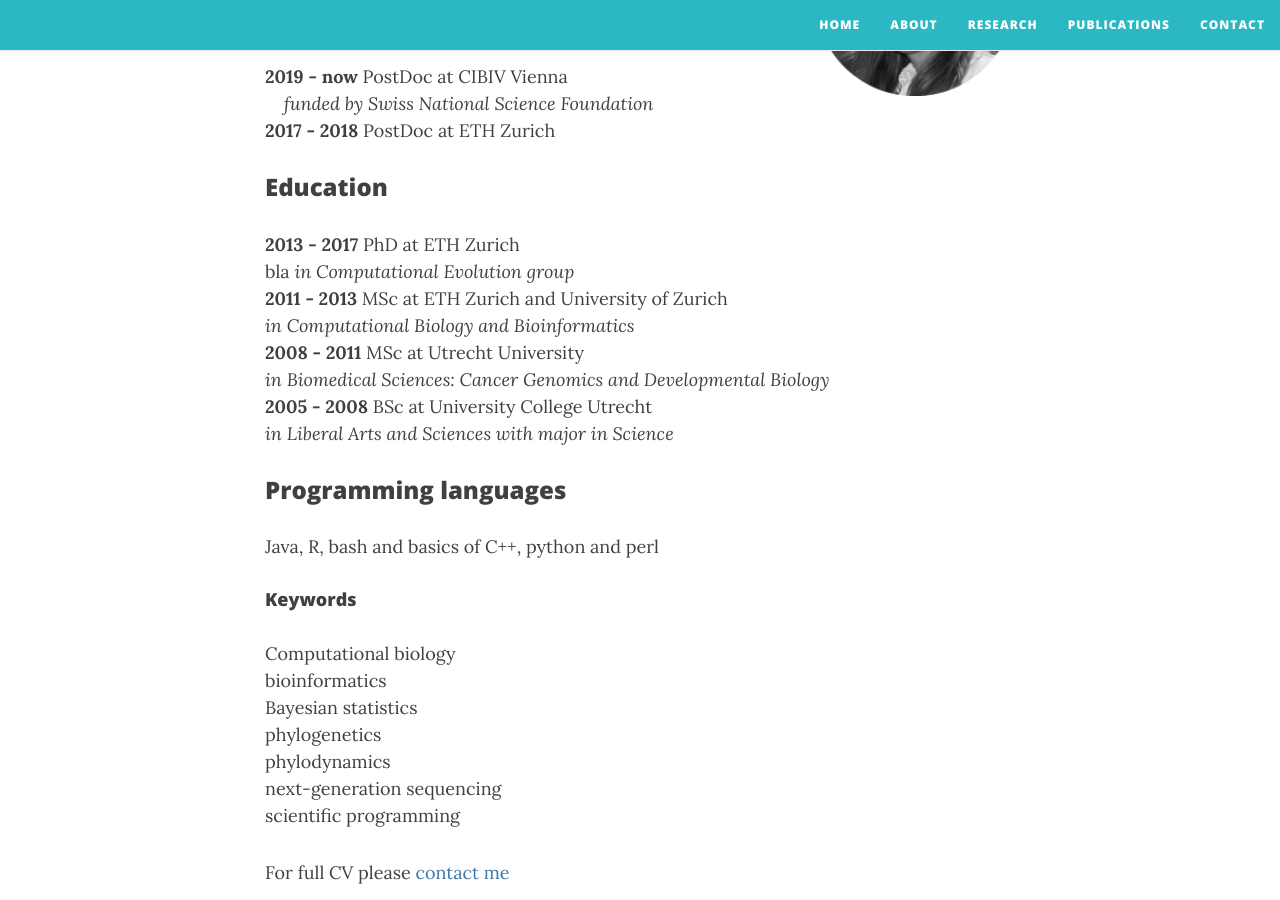
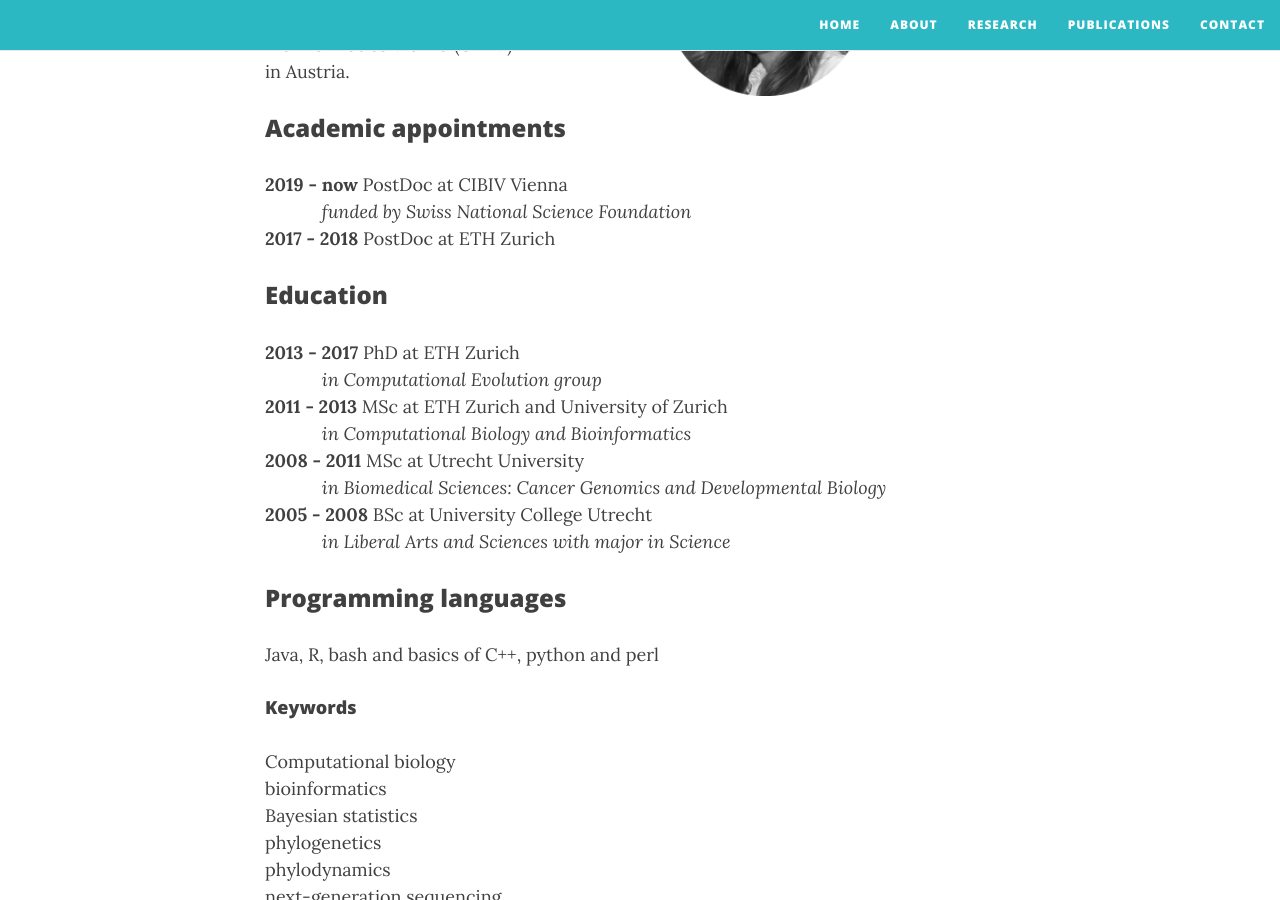
Before and after one commit to boskovav/boskovav.github.io, a Jekyll site: the page built from about.md, in a window 1280 px wide and 900 px high, scrolled down 347 px. Built offline with Jekyll 4.4.1, drawn with Linux system fonts in a browser that asks for light colours; nearby versions of some CDN libraries.

Commit message:
fixing about page

```diff
--- a/about.md
+++ b/about.md
@@ -3,23 +3,23 @@ layout: page
 title: About me
 ---
 
-<img src="/img/VB_bw.png" alt="Drawing" style="width: 200px;" vspace="-50px;" align="right"/>
+<img src="/img/VB_bw.png" alt="Drawing" style="width: 200px;" hspace="150px;" align="right"/>
 I am a computational biologist interested in phyodynamics of viruses and genomics, currently based at Center for Integrative Bioinformatics Vienna (CIBIV) in Austria.
 
 ### Academic appointments
 **2019 - now** PostDoc at CIBIV Vienna
-&nbsp;&nbsp;&nbsp;&nbsp;_funded by Swiss National Science Foundation_
+&nbsp;&nbsp;&nbsp;&nbsp;&nbsp;&nbsp;&nbsp;&nbsp;&nbsp;&nbsp;&nbsp;&nbsp;_funded by Swiss National Science Foundation_
 **2017 - 2018** PostDoc at ETH Zurich
 
 ### Education
 **2013 - 2017** PhD at ETH Zurich
-bla _in Computational Evolution group_
+&nbsp;&nbsp;&nbsp;&nbsp;&nbsp;&nbsp;&nbsp;&nbsp;&nbsp;&nbsp;&nbsp;&nbsp;_in Computational Evolution group_
 **2011 - 2013** MSc at ETH Zurich and University of Zurich
-        _in Computational Biology and Bioinformatics_
+&nbsp;&nbsp;&nbsp;&nbsp;&nbsp;&nbsp;&nbsp;&nbsp;&nbsp;&nbsp;&nbsp;&nbsp;_in Computational Biology and Bioinformatics_
 **2008 - 2011** MSc at Utrecht University
-        _in Biomedical Sciences: Cancer Genomics and Developmental Biology_
+&nbsp;&nbsp;&nbsp;&nbsp;&nbsp;&nbsp;&nbsp;&nbsp;&nbsp;&nbsp;&nbsp;&nbsp;_in Biomedical Sciences: Cancer Genomics and Developmental Biology_
 **2005 - 2008** BSc at University College Utrecht
-        _in Liberal Arts and Sciences with major in Science_
+&nbsp;&nbsp;&nbsp;&nbsp;&nbsp;&nbsp;&nbsp;&nbsp;&nbsp;&nbsp;&nbsp;&nbsp;_in Liberal Arts and Sciences with major in Science_
 
 ### Programming languages
 Java, R, bash and basics of C++, python and perl
```
